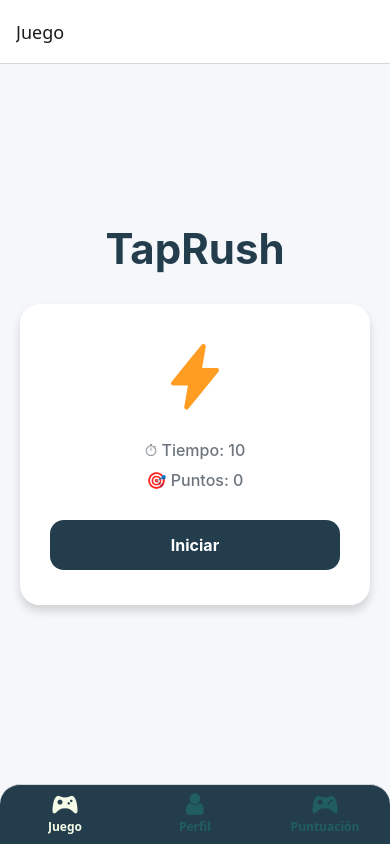
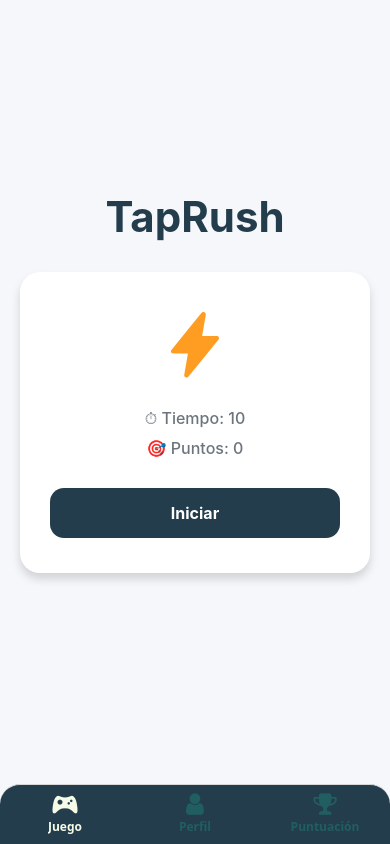
Before and after one commit to AndySamue/proyecto.-final, a React Native app: screen /Tabs in a window 390 px wide. Built offline with nearby package versions, Linux system fonts and the light colour scheme.

Commit message:
Update TabsNavigator

```diff
--- a/navigations/TabsNavigator.tsx
+++ b/navigations/TabsNavigator.tsx
@@ -11,6 +11,7 @@ function MyTabs() {
   return (
     <Tab.Navigator
       screenOptions={{
+        headerShown: false,
         tabBarStyle: {
           backgroundColor: "#233D4D",
           height: 60,
@@ -50,7 +51,7 @@ function MyTabs() {
         component={PuntuacionScreen}
         options={{
           tabBarIcon: ({ color, size }) => (
-            <Entypo name="game-controller" size={size} color={color} />
+            <FontAwesome name="trophy" size={size} color={color} />
           ),
         }}
       />
```
